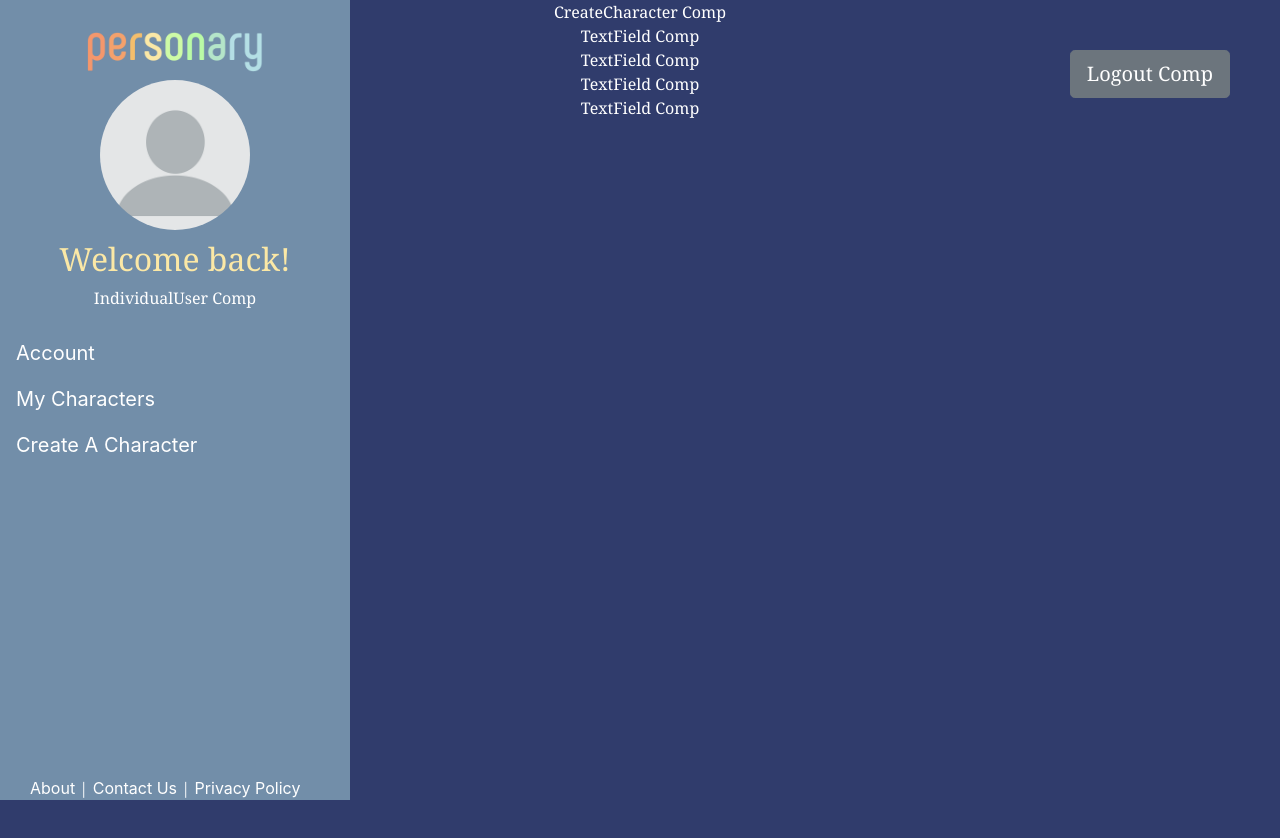
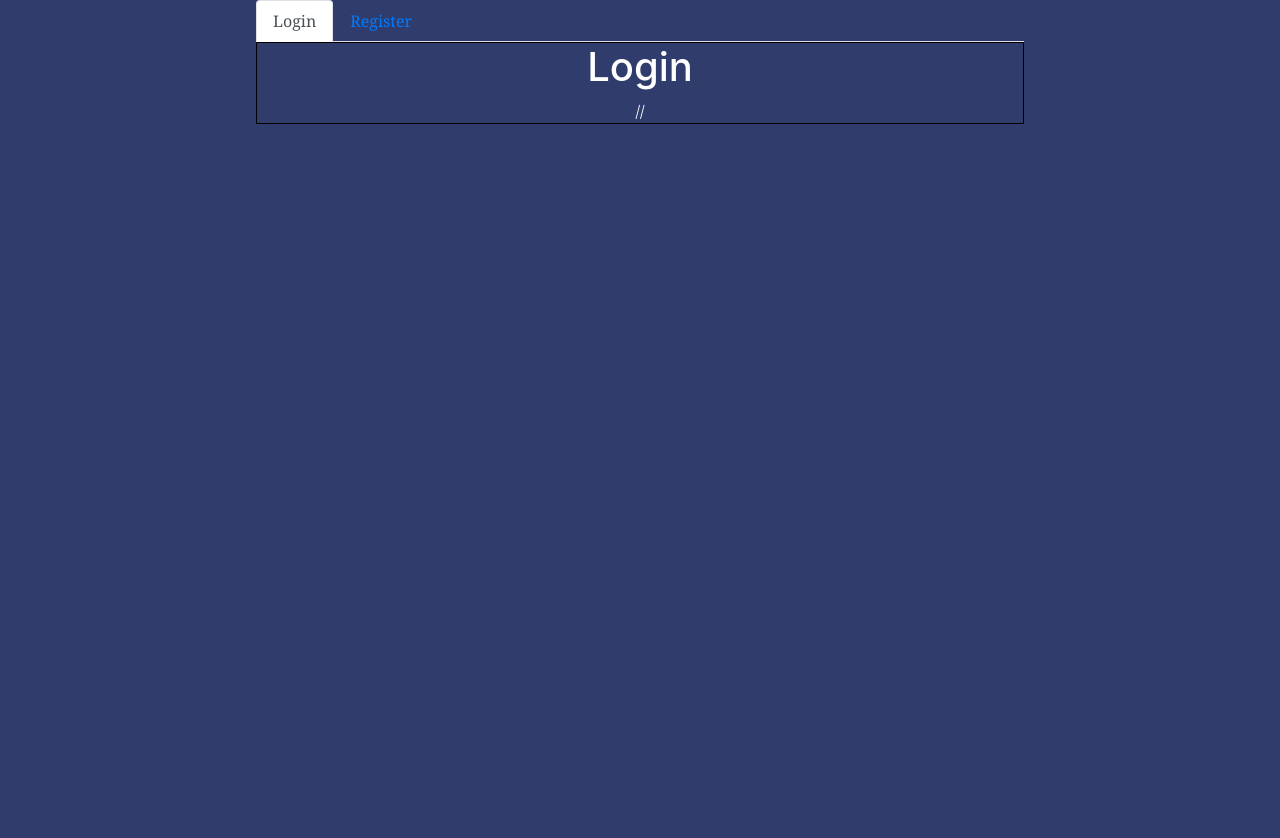
Before and after one commit to Raufeder/BlueBadgeProjectGroup3, a React (Create React App) app: page /createnewcharacter in a window 1280 px wide. Shown: the top 838 px of the page. Built offline with nearby package versions, Linux system fonts and the light colour scheme.

Commit message:
made sidebar links work again and made mycharacters component only load whenlogged in

```diff
--- a/src/App.js
+++ b/src/App.js
@@ -19,7 +19,7 @@ import CreateCharacter from "./sections/CreateCharacter";
 import MyCharacters from "./sections/MyCharacters";
 
 function App() {
-  const [isLoggedIn, setIsLoggedIn] = useState(true);
+  const [isLoggedIn, setIsLoggedIn] = useState(false);
 
 
   return (
@@ -27,9 +27,7 @@ function App() {
       <Router >
        {isLoggedIn ? <><SideBar /><Logout /></> : <TabSwitcher /> }
        <Switch>
-          <Route exact path="/">
-            <MyCharacters />
-          </Route>
+          { isLoggedIn ? <Route exact path="/"><MyCharacters /></Route> : <></> }
           <Route exact path="/account">
             <Account />
           </Route>
--- a/src/sections/Sidebar.js
+++ b/src/sections/Sidebar.js
@@ -24,20 +24,20 @@ const Sidebar = (props) => {
             <div>
                 <Nav className="mainNav" vertical>
                     <NavItem>
-                        <NavLink className="NavLink" to="/account">Account</NavLink>
+                        <Link to="/account"><NavLink className="NavLink" to="/account">Account</NavLink></Link>
                     </NavItem>
                     <NavItem>
-                        <NavLink className="NavLink" to="/mycharacters">My Characters</NavLink>
+                        <Link to="/mycharacters"><NavLink className="NavLink" to="/mycharacters">My Characters</NavLink></Link>
                     </NavItem>
                     <NavItem>
-                        <NavLink className="NavLink" to="/createnewcharacter">Create A Character</NavLink>
+                        <Link to="/createnewcharacter"><NavLink className="NavLink" to="/createnewcharacter">Create A Character</NavLink></Link>
                     </NavItem>
                     </Nav>
                     <div className="footer">
                 <footer>
-                            <Link className="footerLink" to="/About">About</Link> |
-                            <Link className="footerLink" to="/contactus"> Contact Us</Link> |
-                            <Link className="footerLink" to="/privacypolicy"> Privacy Policy</Link>
+                    <Link className="footerLink" to="/About">About</Link> |
+                    <Link className="footerLink" to="/contactus"> Contact Us</Link> |
+                    <Link className="footerLink" to="/privacypolicy"> Privacy Policy</Link>
                 </footer>
                 </div>
             </div>
```
